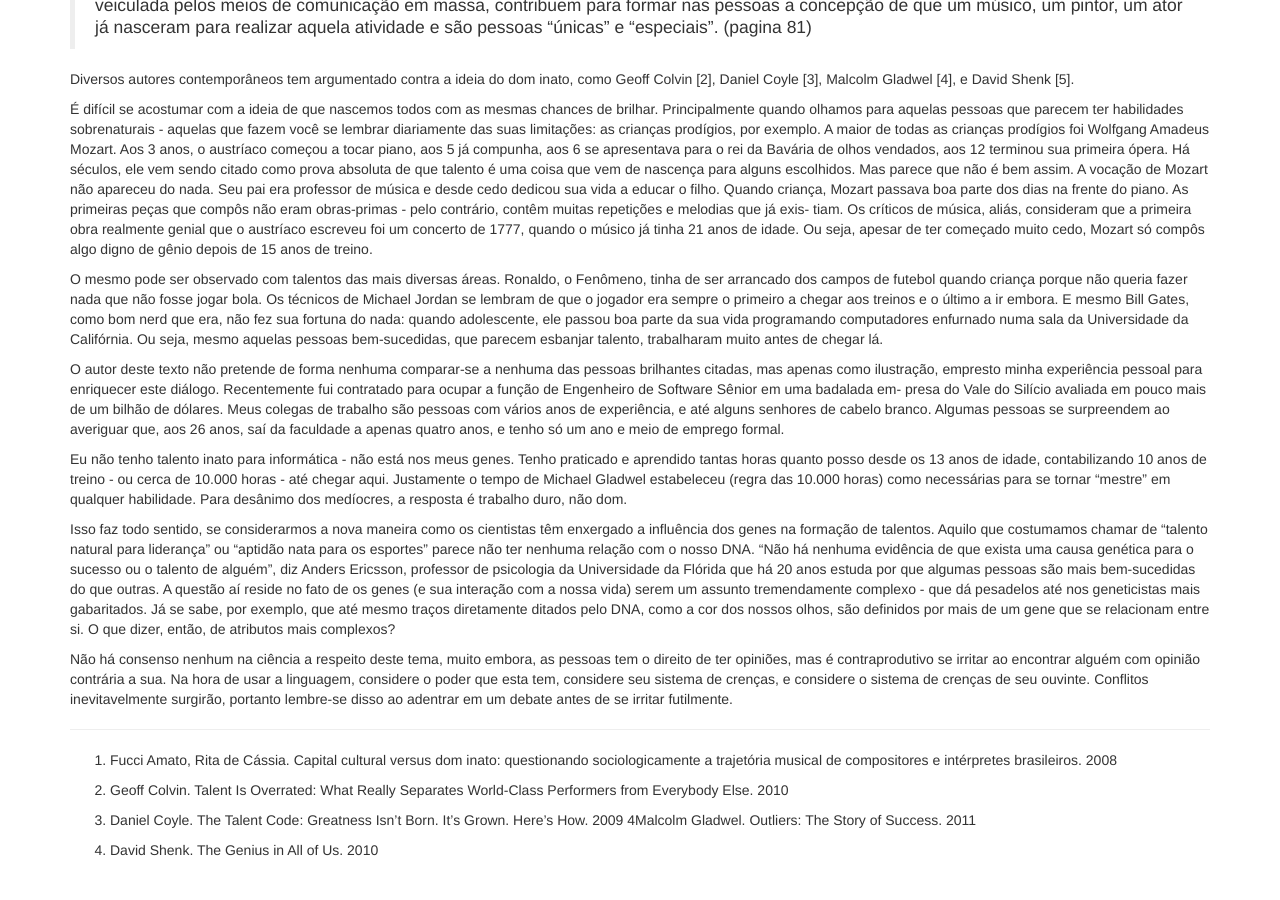
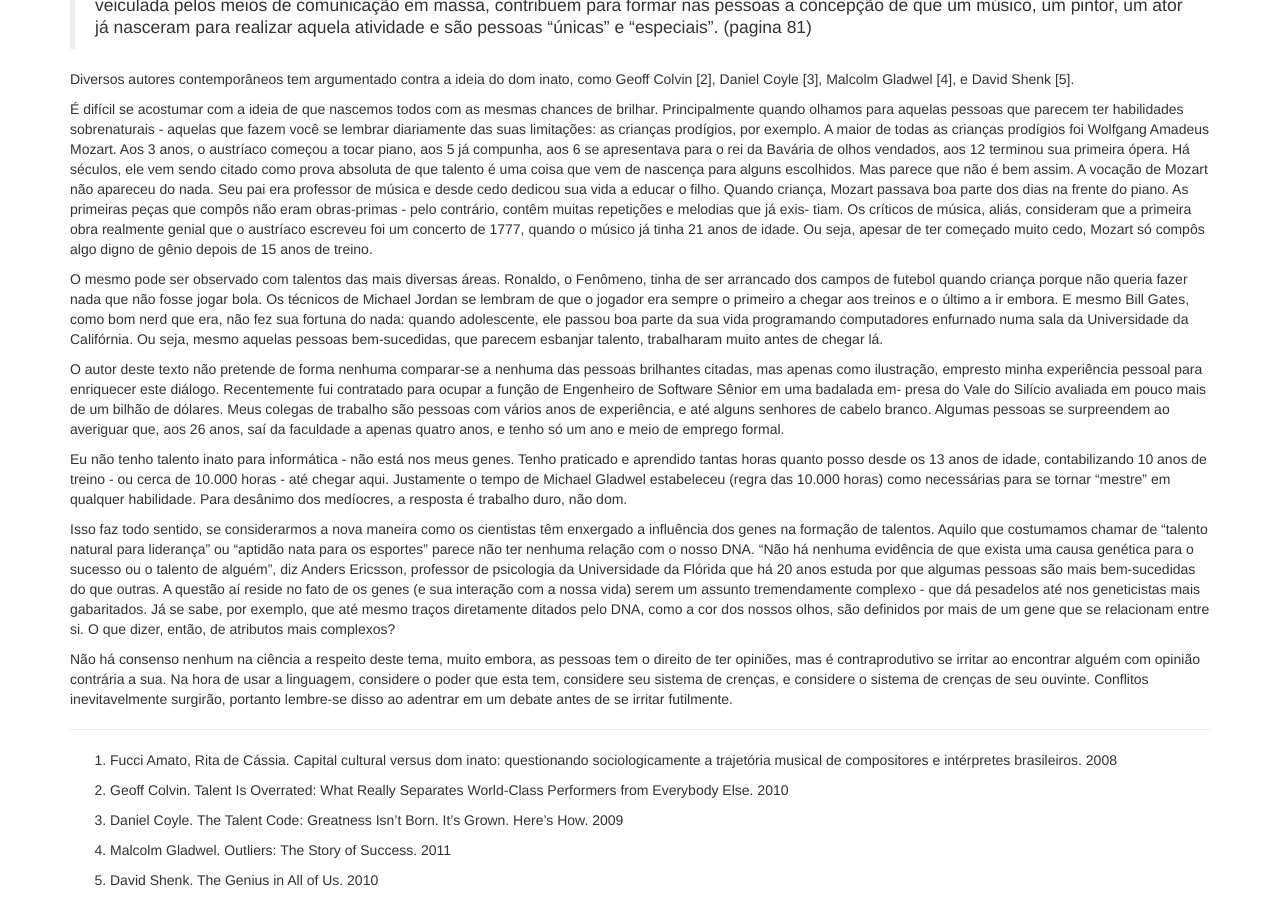
Before and after one commit to rodrigosetti/rodrigosetti.github.io, a Jekyll site: the page built from _posts/2012-10-15-uma-indagacao-a-respeito-das-opinioes-dos-debates-e-dos-talentos.markdown, in a window 1280 px wide and 900 px high, scrolled down 1636 px. Built offline with Jekyll 4.4.1, drawn with Linux system fonts in a browser that asks for light colours; Markdown is read by kramdown in place of the engine named in the settings; before the commit the page ends 2506 px from its top, so only the background shows below that.

Commit message:
Fix broken list

```diff
--- a/_posts/2012-10-15-uma-indagacao-a-respeito-das-opinioes-dos-debates-e-dos-talentos.markdown
+++ b/_posts/2012-10-15-uma-indagacao-a-respeito-das-opinioes-dos-debates-e-dos-talentos.markdown
@@ -219,7 +219,9 @@ lembre-se disso ao adentrar em um debate antes de se irritar futilmente.
   2. Geoff Colvin. Talent Is Overrated: What Really Separates World-Class
      Performers from Everybody Else. 2010
 
-  3. Daniel Coyle. The Talent Code: Greatness Isn’t Born. It’s Grown. Here’s
-     How. 2009 4Malcolm Gladwel. Outliers: The Story of Success. 2011
+  3. Daniel Coyle. The Talent Code: Greatness Isn't Born. It's Grown. Here's
+     How. 2009
 
-  4. David Shenk. The Genius in All of Us. 2010
+  4. Malcolm Gladwel. Outliers: The Story of Success. 2011
+
+  5. David Shenk. The Genius in All of Us. 2010
```
